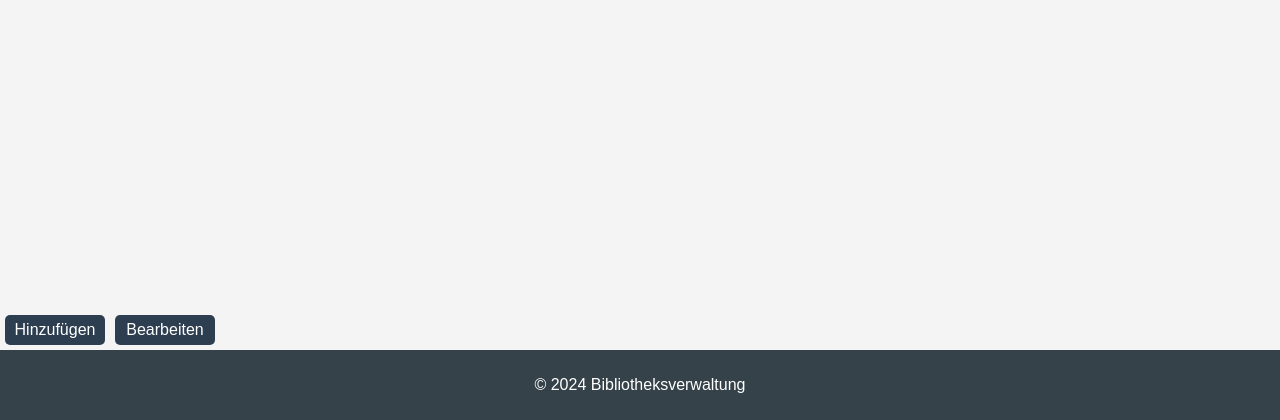
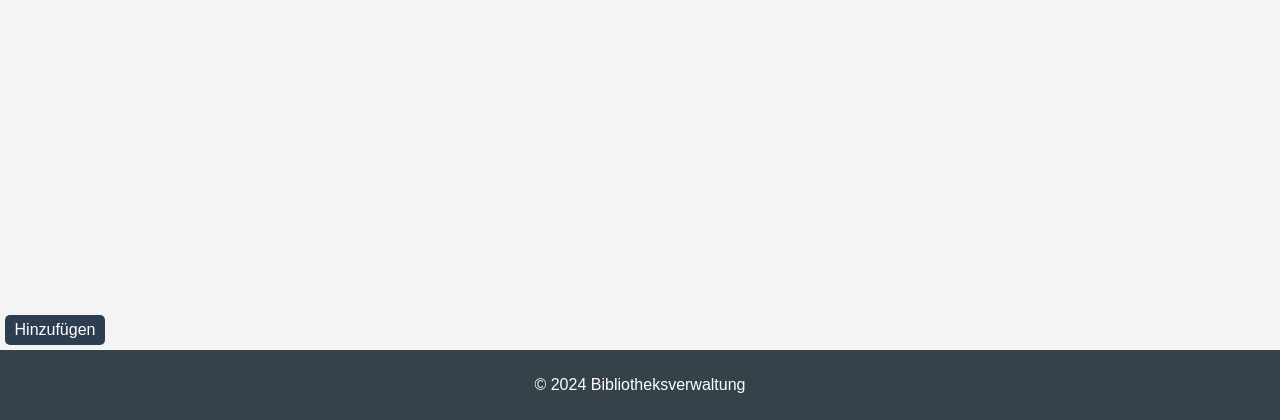
Before and after one commit to verapas/Library_Modul_426, a Spring Boot app: page /bookoverview.html in a window 1280 px wide. Shown: the part 380-800 px from the top of the page. Run offline with Spring Boot 4, Linux system fonts and the light colour scheme.

Commit message:
Remove edit button from button container

```diff
--- a/src/main/resources/static/bookoverview.html
+++ b/src/main/resources/static/bookoverview.html
@@ -29,7 +29,6 @@
     <!-- Buttons zum Bearbeiten und Hinzufügen -->
     <div class="button-container">
       <button id="hinzufuegen-btn">Hinzufügen</button>
-      <button id="bearbeiten-btn">Bearbeiten</button>
     </div>
 
     <!-- Sortier- und Filterbereich -->
```
